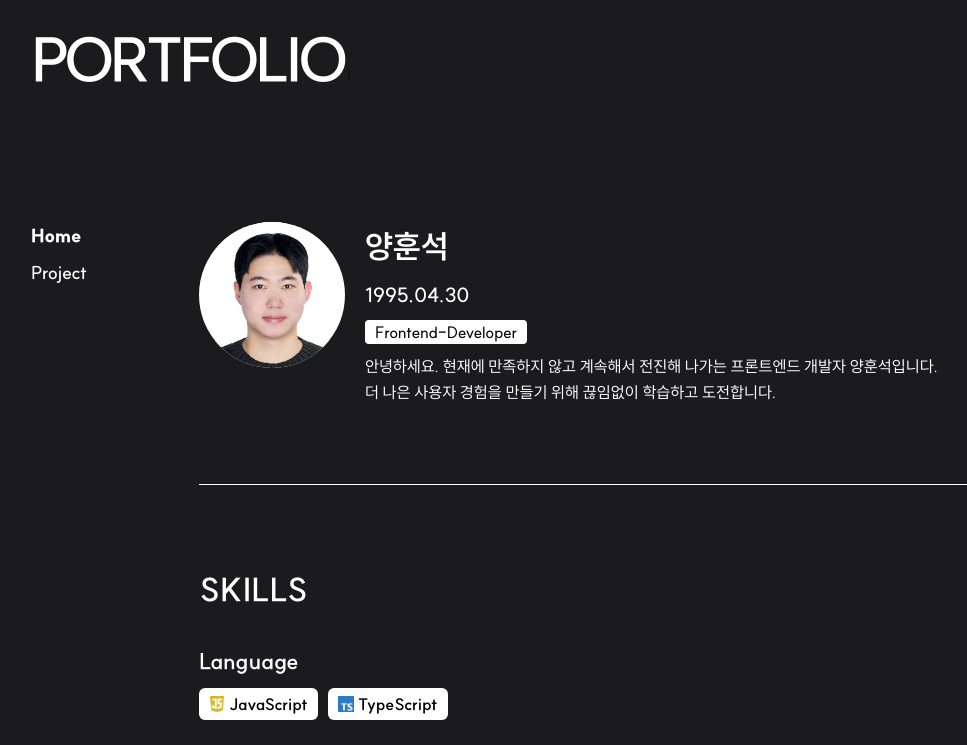
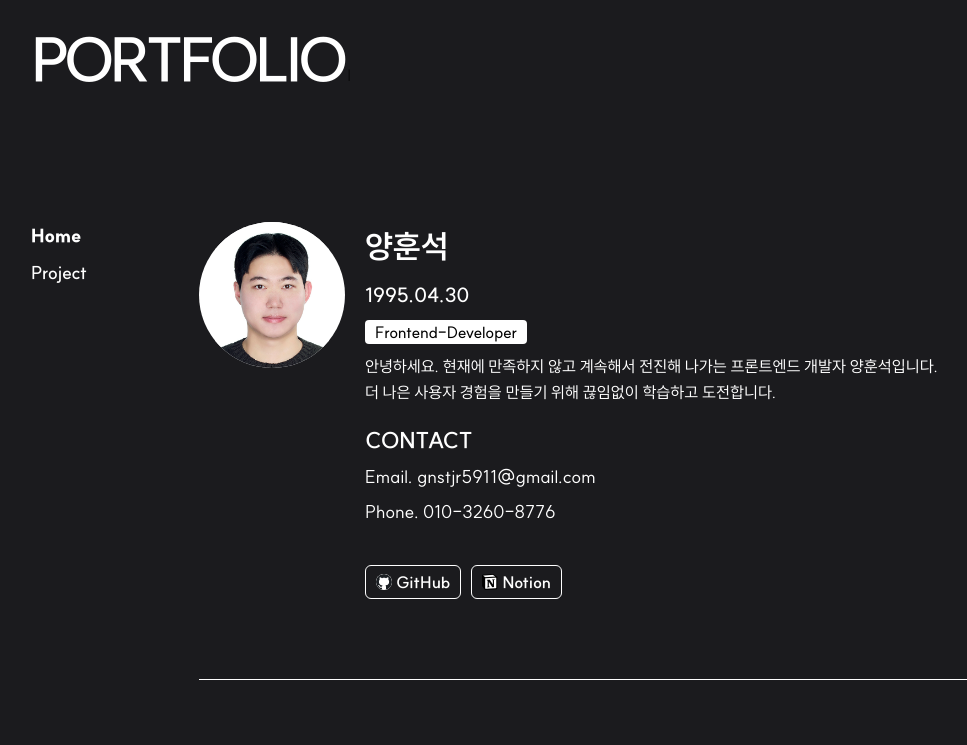
Before and after one commit to hunseok-Y/portfolio, a React (Vite) app: page / in a window 1280 px wide. Shown: the part 698-1443 px from the top of the page, without its empty margins (39-1006 px from the left). Built offline with nearby package versions, Linux system fonts and the light colour scheme.

Commit message:
contact 추가

```diff
--- a/index.html
+++ b/index.html
@@ -1,8 +1,8 @@
-<!doctype html>
+<!DOCTYPE html>
 <html lang="en">
 	<head>
 		<meta charset="UTF-8" />
-    <link rel="icon" type="image/svg+xml" href="/vite.svg" />
+		<link rel="icon" type="image/svg+xml" href="/favicon.svg" />
 		<meta name="viewport" content="width=device-width, initial-scale=1.0" />
 		<title>portfolio</title>
 	</head>
--- a/src/pages/portFolio.tsx
+++ b/src/pages/portFolio.tsx
@@ -9,6 +9,13 @@ export default function PortFolio() {
 	const [styleModal, setStyleModal] = useState(false);
 	const [careerModal, setCareerModal] = useState(false);
 	const [openIndex, setOpenIndex] = useState<number | null>(null);
+
+	const handleCopy = (text: string) => {
+		navigator.clipboard
+			.writeText(text)
+			.then(() => alert("이메일이 복사 되었습니다."))
+			.catch(() => alert("복사 실패!"));
+	};
 
 	return (
 		<>
@@ -26,6 +33,38 @@ export default function PortFolio() {
 						<div className="flex flex-col gap-y-[2px] mt-2.5">
 							<span className="text-white">안녕하세요. 현재에 만족하지 않고 계속해서 전진해 나가는 프론트엔드 개발자 양훈석입니다.</span>
 							<span className="text-white">더 나은 사용자 경험을 만들기 위해 끊임없이 학습하고 도전합니다.</span>
+						</div>
+
+						<div className="mt-5">
+							<h2 className="content-title">CONTACT</h2>
+							<div className="inline-flex flex-col mt-1.5 gap-y-2">
+								<button className="text-white text-[18px] cursor-pointer" onClick={() => handleCopy("gnstjr5911@gmail.com")}>
+									Email. gnstjr5911@gmail.com
+								</button>
+								<a href="tel: 010-3260-8776" className="text-white text-[18px] flex-[0_1_auto]">
+									Phone. 010-3260-8776
+								</a>
+							</div>
+							<div className="flex gap-x-2.5 mt-10">
+								<a
+									href="https://github.com/hunseok-Y"
+									target="_blank"
+									className=" border text-white border-white hover:text-black hover:border-black hover:bg-white inline-flex transition-all items-center gap-x-1 px-2.5 py-1 rounded-[6px]">
+									<div className="w-[16px] h-[16px]">
+										<img src="/images/icon_github.svg" alt="" className="object-center object-contain w-full h-full bg-white rounded-[50%]" />
+									</div>
+									<span className="font-[700]">GitHub</span>
+								</a>
+								<a
+									href="https://meowing-wood-e89.notion.site/SW-274ef2fed5bb807a83c5f6135acaa12b?source=copy_link"
+									target="_blank"
+									className="border text-white border-white hover:text-black hover:border-black hover:bg-white inline-flex transition-all items-center gap-x-1 px-2.5 py-1 rounded-[6px]">
+									<div className="w-[16px] h-[16px]">
+										<img src="/images/icon_notion.png" alt="" className="object-center object-contain w-full h-full" />
+									</div>
+									<span className="font-[700]">Notion</span>
+								</a>
+							</div>
 						</div>
 					</div>
 				</section>
--- a/src/projects/eum.tsx
+++ b/src/projects/eum.tsx
@@ -91,7 +91,7 @@ export default function Eum() {
 					<li className="flex items-center gap-x-10 mt-1.5">
 						<div className="text-[18px] text-white max-w-[64px] w-full font-[700]">사이트</div>
 						<div className="flex items-center">
-							<a href="https://github.com/hunseok-Y/eum" className="bg-white inline-flex items-center gap-x-1 px-2 py-0.5 rounded-[6px]">
+							<a href="https://github.com/hunseok-Y/eum" target="_blank" className="bg-white inline-flex items-center gap-x-1 px-2 py-0.5 rounded-[6px]">
 								<div className="w-[14px] h-[14px]">
 									<img src="/images/icon_github.svg" alt="" className="object-center object-contain w-full h-full" />
 								</div>
```
Also changed, not shown: public/favicon.svg (added). Lines whose indentation alone changed are shown as unchanged.
